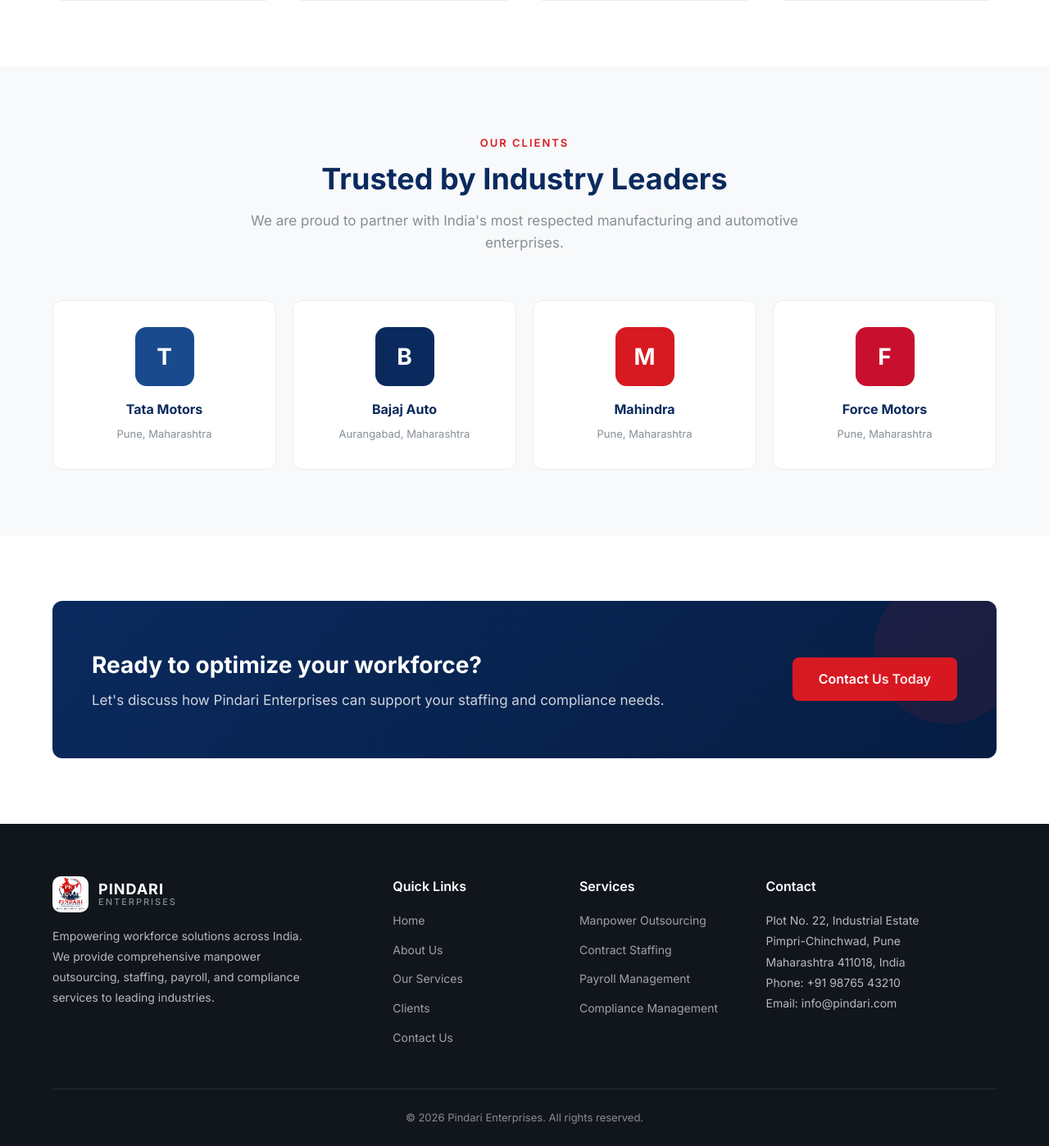
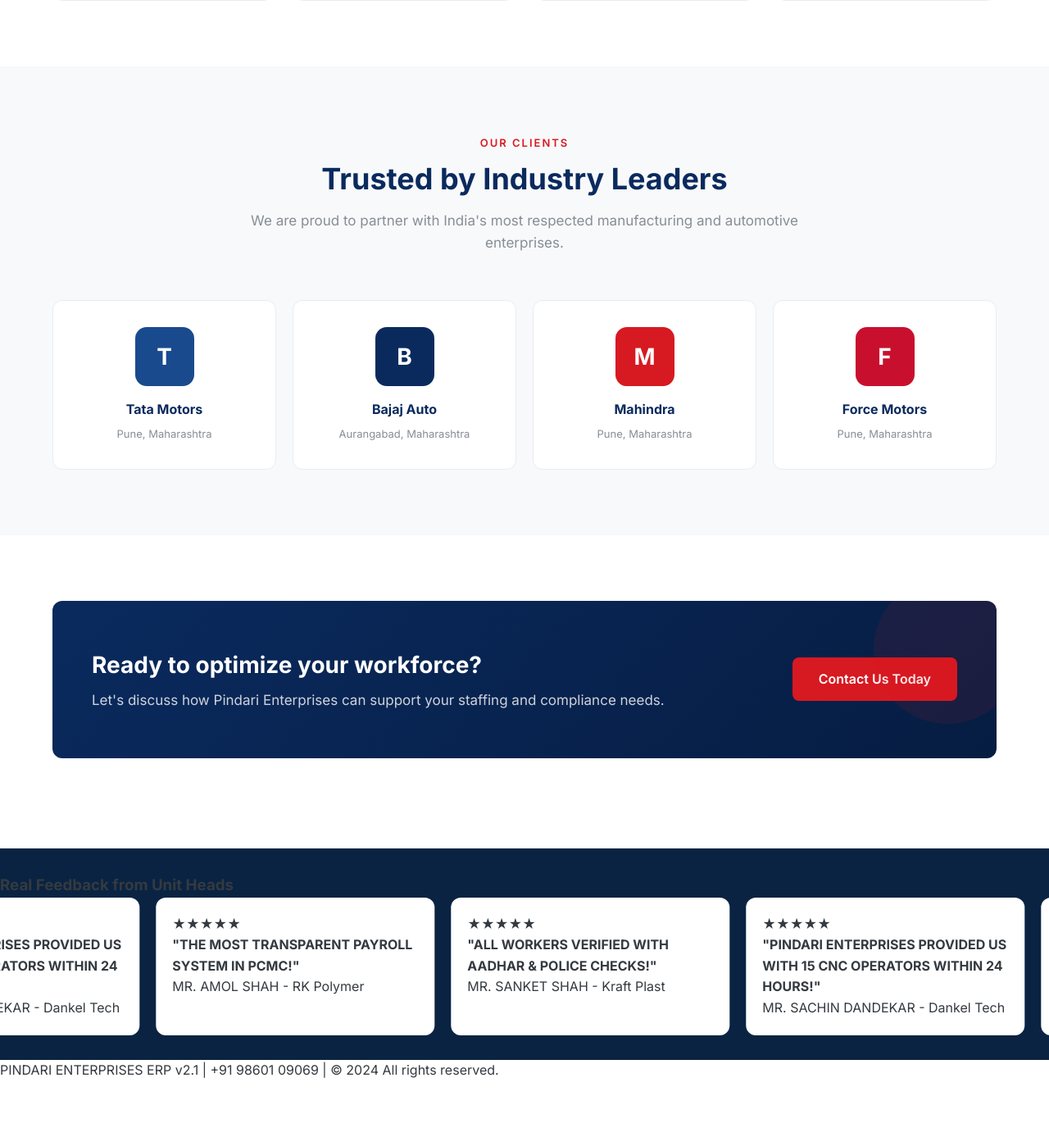
Before and after one commit to ceoajtutorials-cmd/pindari-erp-portal, a PHP site: page /pindari-enterprises/public/index.php in a window 1280 px wide. Shown: the part 1401-2799 px from the top of the page at 82% size. After the commit the page ends 2716 px from the top, so only its background shows below. Run offline with PHP 8.4, Linux system fonts and the light colour scheme.

Commit message:
Enhance footer with feedback and contact features
Added feedback marquee and WhatsApp contact button to footer.

```diff
--- a/includes/footer.php
+++ b/includes/footer.php
@@ -1,47 +1,28 @@
-</main>
-<footer class="site-footer">
-    <div class="container">
-        <div class="footer-grid">
-            <div class="footer-col footer-brand">
-                <div class="logo">
-                    <img src="<?= APP_URL ?>/public/assets/logo.png" alt="Pindari Enterprises" class="logo-img">
-                    <div class="logo-text">
-                        <span class="logo-name">PINDARI</span>
-                        <span class="logo-sub">ENTERPRISES</span>
-                    </div>
-                </div>
-                <p>Empowering workforce solutions across India. We provide comprehensive manpower outsourcing, staffing, payroll, and compliance services to leading industries.</p>
-            </div>
-            <div class="footer-col">
-                <h4>Quick Links</h4>
-                <ul>
-                    <li><a href="<?= APP_URL ?>/public/index.php">Home</a></li>
-                    <li><a href="<?= APP_URL ?>/public/about.php">About Us</a></li>
-                    <li><a href="<?= APP_URL ?>/public/services.php">Our Services</a></li>
-                    <li><a href="<?= APP_URL ?>/public/clients.php">Clients</a></li>
-                    <li><a href="<?= APP_URL ?>/public/contact.php">Contact Us</a></li>
-                </ul>
-            </div>
-            <div class="footer-col">
-                <h4>Services</h4>
-                <ul>
-                    <li><a href="<?= APP_URL ?>/public/services.php#manpower">Manpower Outsourcing</a></li>
-                    <li><a href="<?= APP_URL ?>/public/services.php#staffing">Contract Staffing</a></li>
-                    <li><a href="<?= APP_URL ?>/public/services.php#payroll">Payroll Management</a></li>
-                    <li><a href="<?= APP_URL ?>/public/services.php#compliance">Compliance Management</a></li>
-                </ul>
-            </div>
-            <div class="footer-col">
-                <h4>Contact</h4>
-                <p>Plot No. 22, Industrial Estate<br>Pimpri-Chinchwad, Pune<br>Maharashtra 411018, India</p>
-                <p>Phone: +91 98765 43210<br>Email: info@pindari.com</p>
-            </div>
-        </div>
-        <div class="footer-bottom">
-            <p>&copy; <?= date('Y') ?> Pindari Enterprises. All rights reserved.</p>
-        </div>
-    </div>
+<style>
+.feedback-marquee{overflow:hidden;white-space:nowrap;background:#0a2342;padding:30px 0;margin-top:30px}
+.marquee-track{display:inline-flex;animation:scroll 35s linear infinite}
+@keyframes scroll{0%{transform:translateX(0)}100%{transform:translateX(-50%)}}
+.fb-card{min-width:340px;background:white;margin-right:20px;padding:20px;border-radius:12px;white-space:normal}
+.whatsapp-float{position:fixed;bottom:20px;right:20px;background:#25D366;color:white;width:60px;height:60px;border-radius:50%;display:flex;align-items:center;justify-content:center;font-size:32px;z-index:9999;box-shadow:0 4px 15px rgba(0,0,0,.3)}
+</style>
+
+<div class="feedback-marquee">
+<h3 class="text-center font-black text-white text-[20px] mb-6" style="white-space:normal">Real Feedback from Unit Heads</h3>
+<div class="marquee-track">
+<div class="fb-card">★★★★★<br><b>"PINDARI ENTERPRISES PROVIDED US WITH 15 CNC OPERATORS WITHIN 24 HOURS!"</b><br><span class="text-[12px] text-gray-600">MR. SACHIN DANDEKAR - Dankel Tech</span></div>
+<div class="fb-card">★★★★★<br><b>"THE MOST TRANSPARENT PAYROLL SYSTEM IN PCMC!"</b><br><span class="text-[12px] text-gray-600">MR. AMOL SHAH - RK Polymer</span></div>
+<div class="fb-card">★★★★★<br><b>"ALL WORKERS VERIFIED WITH AADHAR & POLICE CHECKS!"</b><br><span class="text-[12px] text-gray-600">MR. SANKET SHAH - Kraft Plast</span></div>
+<div class="fb-card">★★★★★<br><b>"PINDARI ENTERPRISES PROVIDED US WITH 15 CNC OPERATORS WITHIN 24 HOURS!"</b><br><span class="text-[12px] text-gray-600">MR. SACHIN DANDEKAR - Dankel Tech</span></div>
+<div class="fb-card">★★★★★<br><b>"THE MOST TRANSPARENT PAYROLL SYSTEM IN PCMC!"</b><br><span class="text-[12px] text-gray-600">MR. AMOL SHAH - RK Polymer</span></div>
+</div>
+</div>
+
+<a href="https://wa.me/919860109069?text=Hello%20Pindari%20Enterprises%2C%20I%20need%20manpower%20solution" class="whatsapp-float" target="_blank">
+<i class="fa-brands fa-whatsapp"></i>
+</a>
+
+<footer class="bg-[#0a2342] text-white text-center py-4 text-xs">
+PINDARI ENTERPRISES ERP v2.1 | +91 98601 09069 | © 2024 All rights reserved.
 </footer>
-<script src="<?= APP_URL ?>/public/assets/js/main.js"></script>
 </body>
 </html>
```
